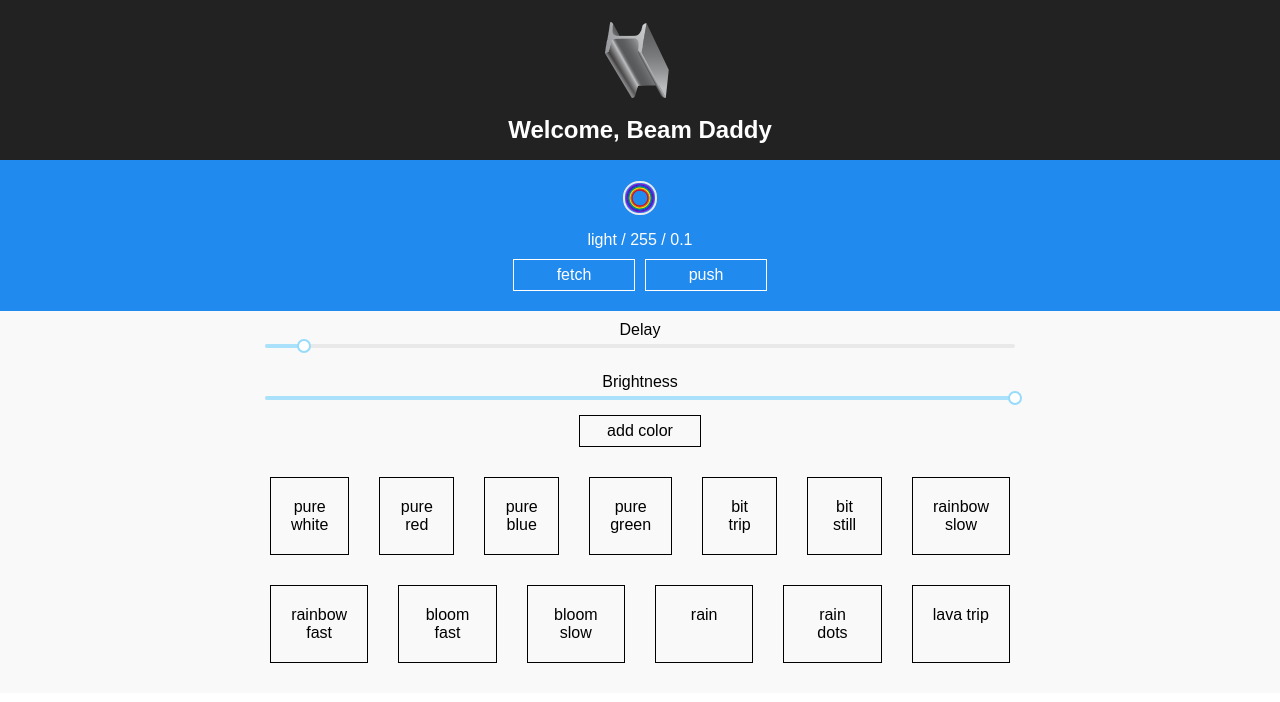
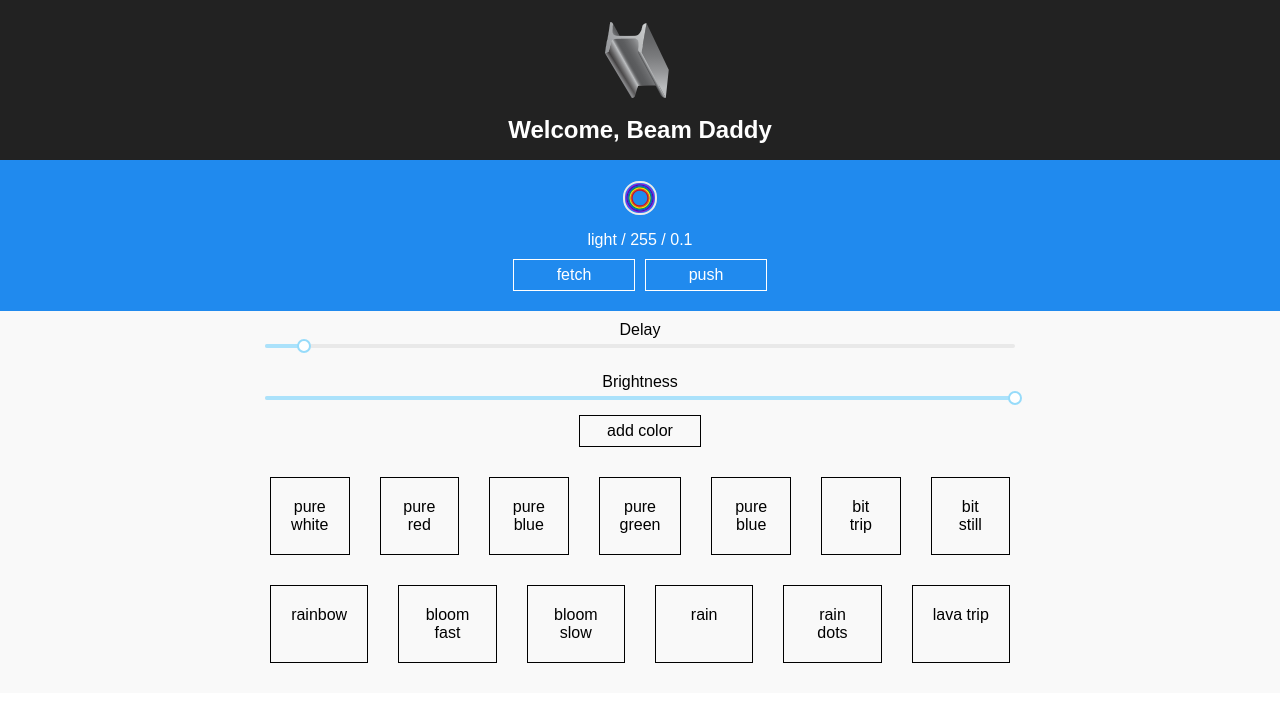
Before and after one commit to rblakemesser/beamdaddy, a React (Create React App) app: page / in a window 1280 px wide. Shown: the top 702 px of the page. Built offline with nearby package versions, Linux system fonts and the light colour scheme.

Commit message:
great new update you betcha

```diff
--- a/src/BeamPresetsMenu.js
+++ b/src/BeamPresetsMenu.js
@@ -34,6 +34,13 @@ const buttonConfigs = [
     'brightness': 255,
   },
   {
+    'name': 'pure blue',
+    'animation': 'light',
+    'colors': ['#0000FF'],
+    'delay': .05,
+    'brightness': 255,
+  },
+  {
     'name': 'bit trip',
     'animation': 'strip',
     'colors': ['#9400D3', '#4B0082', '#0000FF', '#00FF00', '#FFFF00', '#FF7F00', '#FF0000'],
@@ -48,15 +55,9 @@ const buttonConfigs = [
     'brightness': 255,
   },
   {
-    'name': 'rainbow slow',
+    'name': 'rainbow',
     'animation': 'rainbow',
     'delay': .05,
-    'brightness': 255,
-  },
-  {
-    'name': 'rainbow fast',
-    'animation': 'rainbow',
-    'delay': .01,
     'brightness': 255,
   },
   {
--- a/src/config.js
+++ b/src/config.js
@@ -1,5 +1,5 @@
 const config = {
-  backend_host: 'https://blendra.ngrok.io'  // 'http://localhost:5555'
+  backend_host: 'http://localhost:5555'  //'https://blendra.ngrok.io'
 };
 
 export default config;
```
Also changed, not shown: 1 other file (tests, documents, lock files or other folders).
